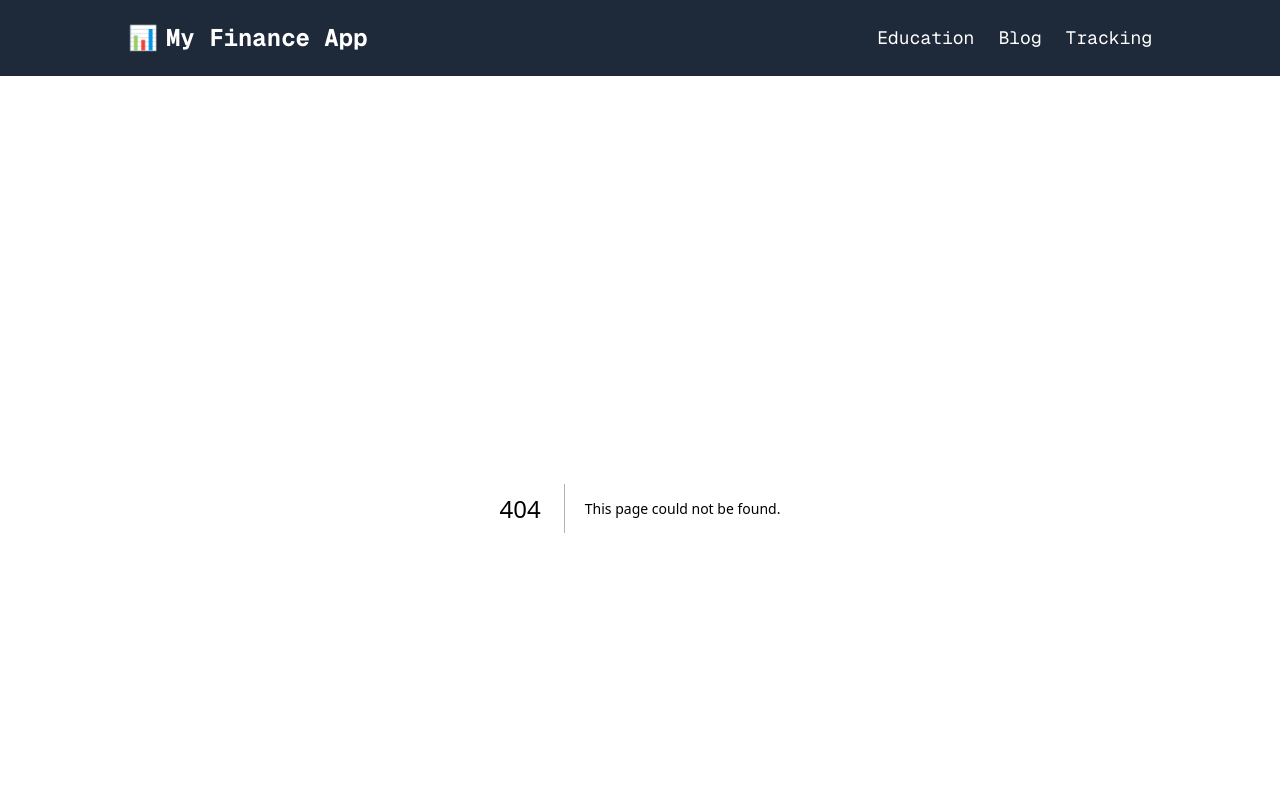
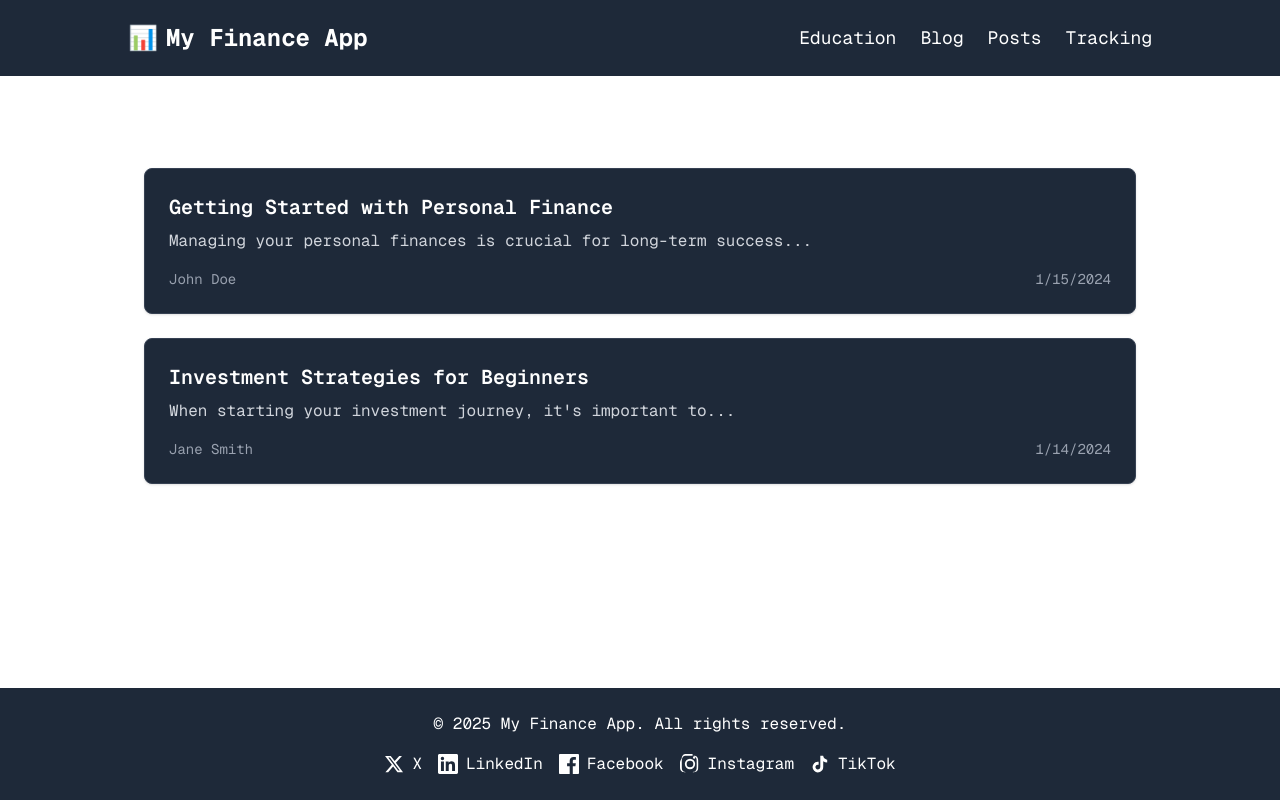
Before and after one commit to FraneCaleta/finance-education, a Next.js app: page /posts in a window 1280 px wide. Before the commit this address had no page. Shown: the top 800 px of the page. Built offline with nearby package versions, Linux system fonts and the light colour scheme.

Commit message:
add new tab for user posts with mock data

```diff
--- /dev/null
+++ b/src/app/posts/page.tsx
@@ -0,0 +1,40 @@
+import { PostCard } from "@/components/PostCard";
+
+interface Post {
+  id: string;
+  title: string;
+  content: string;
+  author: string;
+  date: string;
+}
+
+const MOCK_POSTS: Post[] = [
+  {
+    id: "1",
+    title: "Getting Started with Personal Finance",
+    content:
+      "Managing your personal finances is crucial for long-term success...",
+    author: "John Doe",
+    date: "2024-01-15",
+  },
+  {
+    id: "2",
+    title: "Investment Strategies for Beginners",
+    content: "When starting your investment journey, it's important to...",
+    author: "Jane Smith",
+    date: "2024-01-14",
+  },
+];
+
+export default function Posts() {
+  return (
+    <div>
+      <h1 className="text-3xl font-bold mb-6 text-white">Community Posts</h1>
+      <div className="grid gap-6">
+        {MOCK_POSTS.map((post) => (
+          <PostCard key={post.id} post={post} />
+        ))}
+      </div>
+    </div>
+  );
+}
--- a/src/components/Navigation.tsx
+++ b/src/components/Navigation.tsx
@@ -26,6 +26,9 @@ export default function Navigation() {
           <a href="/blog" className="hover:underline">
             Blog
           </a>
+          <a href="/posts" className="hover:underline">
+            Posts
+          </a>
           <DropdownMenu />
         </nav>
       </div>
@@ -39,6 +42,9 @@ export default function Navigation() {
             </a>
             <a href="/blog" className="hover:bg-gray-700 p-2 rounded">
               Blog
+            </a>
+            <a href="/posts" className="hover:bg-gray-700 p-2 rounded">
+              Posts
             </a>
             <div className="p-2">
               <span className="text-gray-400">Tracking</span>
--- /dev/null
+++ b/src/components/PostCard.tsx
@@ -0,0 +1,20 @@
+interface Post {
+  id: string;
+  title: string;
+  content: string;
+  author: string;
+  date: string;
+}
+
+export function PostCard({ post }: { post: Post }) {
+  return (
+    <article className="p-6 bg-gray-800 rounded-lg shadow-sm hover:shadow-md transition-shadow border border-gray-700">
+      <h2 className="text-xl font-semibold mb-2 text-white">{post.title}</h2>
+      <p className="text-gray-300 mb-4">{post.content}</p>
+      <div className="flex justify-between text-sm text-gray-400">
+        <span>{post.author}</span>
+        <time>{new Date(post.date).toLocaleDateString()}</time>
+      </div>
+    </article>
+  );
+}
```
